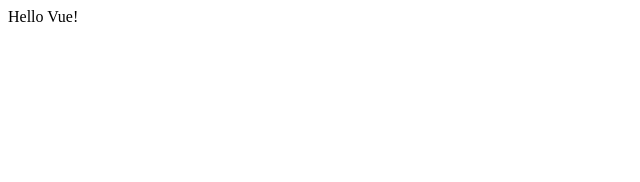
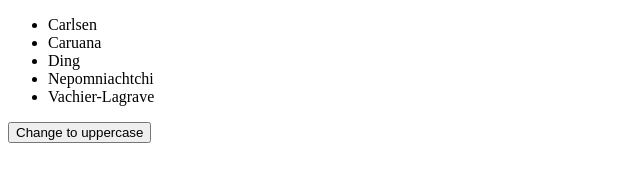
Before and after one commit to IsaacVerm/vue-cypress-series, a plain HTML site: page index.html in a window 1280 px wide. Shown: the whole page, without its empty margins (0-640 px from the left). Drawn offline with nearby package versions, Linux system fonts and the light colour scheme.

Commit message:
Add list of chess players with capitalization button
When clicking the button the capitalization changes based on the count variable.
Count starts at 0. If count is even (as in the beginning situation), the player names are capitalized.
If the count is odd, the player names are displayed in lower case again.
There probably are better ways to implement this alternating behavior but this is just a proof of concept.

```diff
--- a/index.html
+++ b/index.html
@@ -6,14 +6,32 @@
 </head>
 <body>
   <div id="app">
-    {{ message }}
+    <ul>
+        <li v-for="player in players">
+            {{ player }}
+        </li>
+    </ul>
+    <button v-on:click="capitalize">Change to uppercase</button>
   </div>
 
   <script>
     var app = new Vue({
       el: '#app',
       data: {
-        message: 'Hello Vue!'
+        count: 0,
+        players: ["Carlsen", "Caruana", "Ding", "Nepomniachtchi", "Vachier-Lagrave"]
+      },
+      methods: {
+          capitalize: function() {
+            this.players = this.players.map(player => {
+                if (this.count % 2) {
+                    return player.toUpperCase()
+                } else {
+                    return player.toLowerCase()
+                }
+            })
+            ++this.count
+          }
       }
     })
   </script>
```
